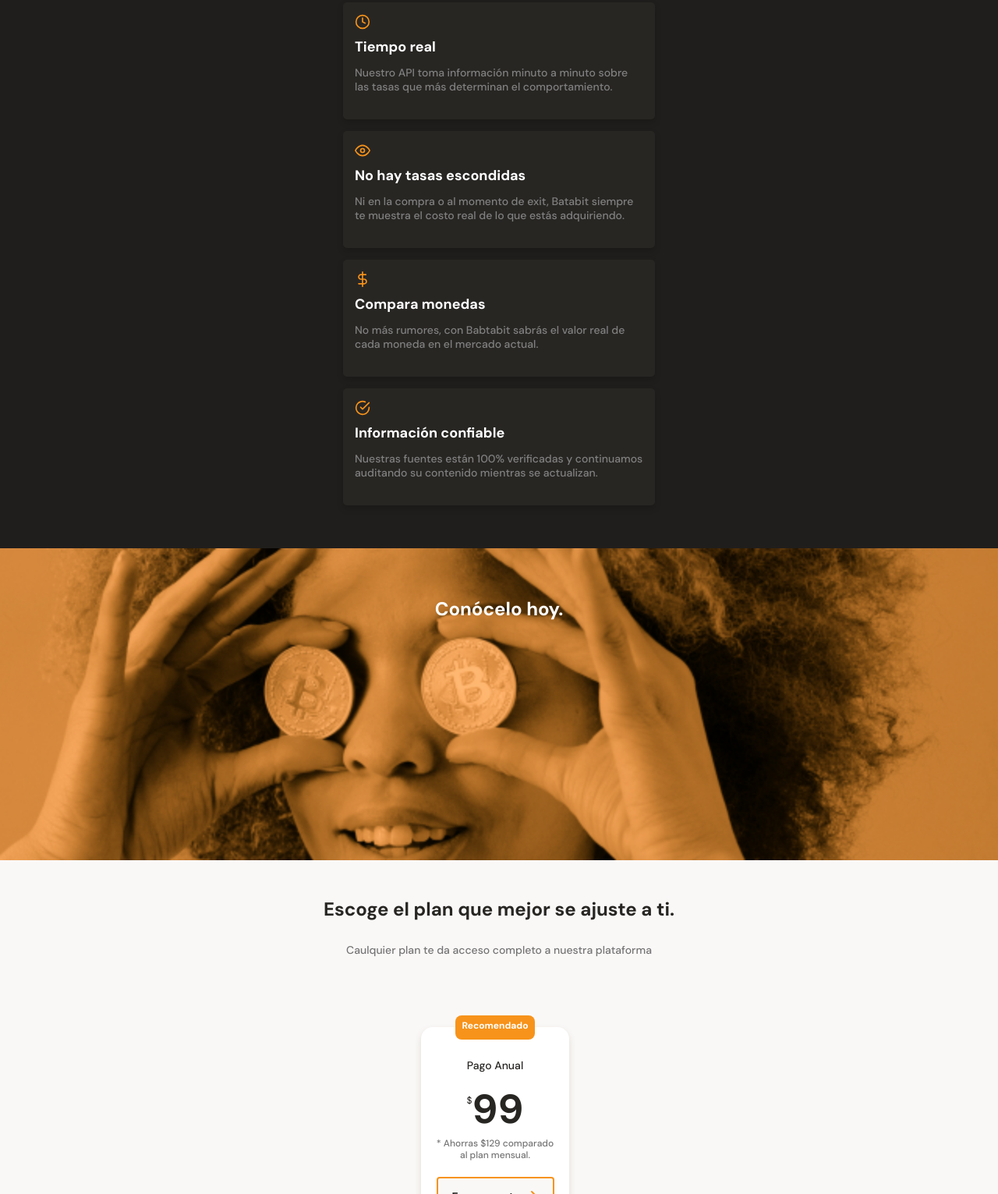
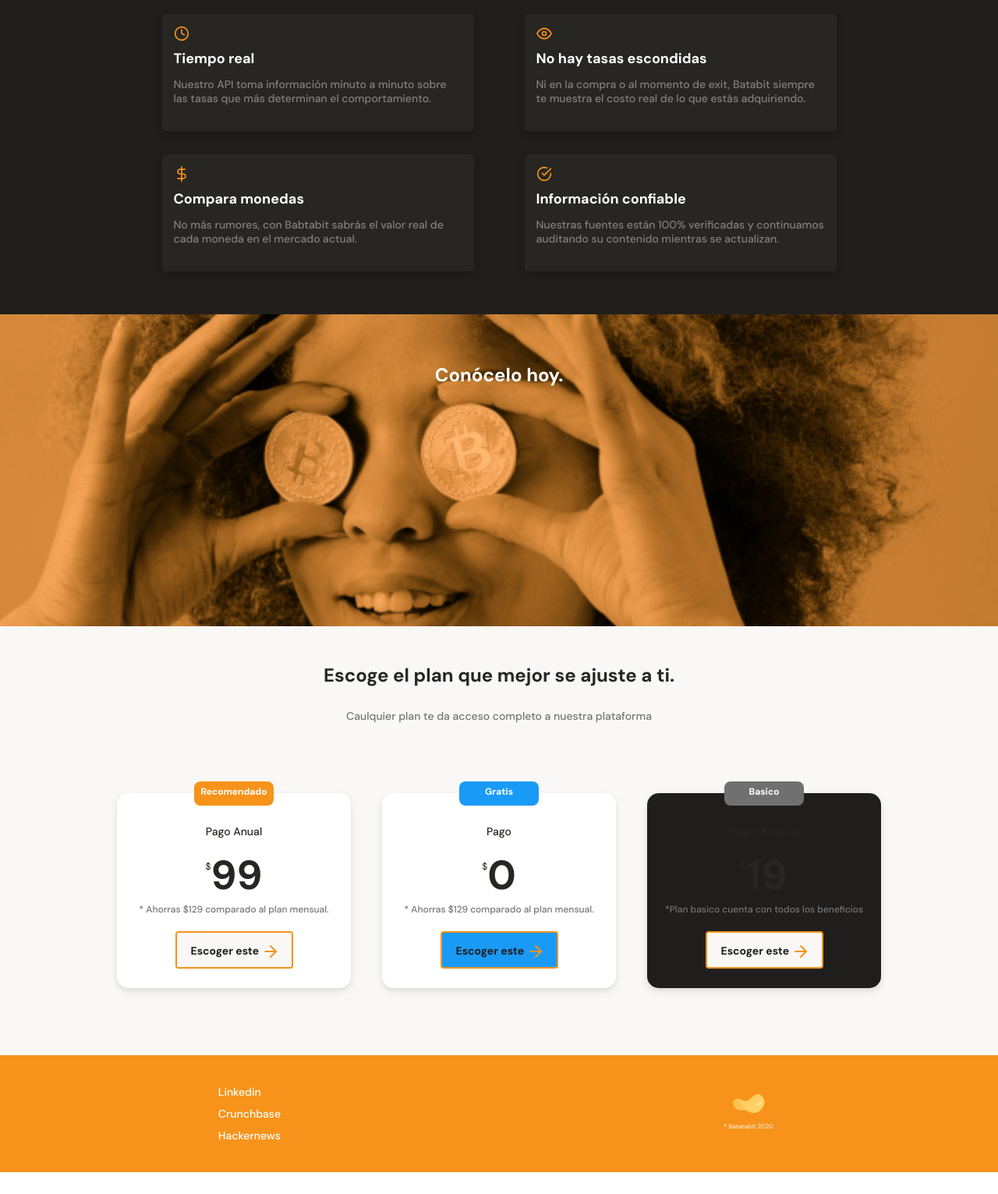
Before and after one commit to Breitner96/FirstMobileProject, a plain HTML site: page index.html in a window 1280 px wide. Shown: the part 1269-2800 px from the top of the page at 78% size. After the commit the page ends 2772 px from the top, so only its background shows below. Drawn offline with Linux system fonts and the light colour scheme.

Commit message:
Proyecto terminado

```diff
--- a/index.html
+++ b/index.html
@@ -4,10 +4,16 @@
     <meta charset="UTF-8">
     <meta http-equiv="X-UA-Compatible" content="IE=edge">
     <meta name="viewport" content="width=device-width, initial-scale=1.0">
-    <link rel="stylesheet" href="css/style.css">
+    <title>First Mobile Project</title>
+
     <link rel="preconnect" href="https://fonts.gstatic.com">
     <link href="https://fonts.googleapis.com/css2?family=DM+Sans:wght@400;500;700&family=Inter:wght@300;500&display=swap" rel="stylesheet">
-    <title>First Mobile Project</title>
+
+
+    <link rel="stylesheet" href="css/style.css">
+    <link rel="stylesheet" href="css/tablet.css" media="(min-width: 930px)">
+    <link rel="stylesheet" href="css/desktop.css" media="(min-width: 1440px)">
+
 </head>
 <body>
 
--- /dev/null
+++ b/scss/desktop.scss
@@ -0,0 +1,35 @@
+.product-cards--container{
+
+    display: flex;
+    flex-wrap: wrap;
+    width: 120rem;
+    margin: 0 auto;
+    flex-grow: 1;
+
+    .product-detail--cards-1{
+        max-width: 50rem;
+        height:20rem;}
+    .product-detail--cards-2{
+        max-width: 50rem;
+        height:20rem;
+    }
+    .product-detail--cards-3{
+        max-width: 50rem;
+        height:20rem;
+    }
+
+    .product-detail--cards-4{
+
+       max-width: 50rem;
+       height:20rem;
+
+    }
+
+}
+
+.plans-container--slider{
+
+
+    justify-content: center;
+
+}
--- a/scss/style.scss
+++ b/scss/style.scss
@@ -16,6 +16,7 @@ $just-white: #FFF;
     height:36rem;
     margin: 0 auto;
     font-family: "Inter",sans-serif;
+
 
     .currency-table--title{
 
@@ -452,8 +453,9 @@ main{
     overscroll-behavior-x: contain;
     scroll-snap-type: x proximity;
     scroll-snap-align: center;
-    margin-left: calc(50% - 12rem);
-    margin-right: calc(50% - 12rem);
+    // margin-left: calc(50% - 12rem);
+    // margin-right: calc(50% - 12rem);
+    scroll-snap-align: center;
 
 
 }
@@ -620,8 +622,8 @@ main{
     overflow-x: scroll;
     overscroll-behavior-x: contain;
     scroll-snap-type: x proximity;
-    margin-left: calc(50% - 12rem);
-    margin-right: calc(50% - 12rem);
+    // margin-left: calc(50% - 12rem);
+    // margin-right: calc(50% - 12rem);
 
 }
 
--- /dev/null
+++ b/scss/tablet.scss
@@ -0,0 +1,16 @@
+
+.product-cards--container{
+
+    display: flex;
+    flex-wrap: wrap;
+    width: 93rem;
+    margin: 0 auto;
+
+}
+
+.plans-container--slider{
+
+
+    justify-content: center;
+
+}
```
Also changed, not shown: css/desktop.css (added), css/style.css, css/tablet.css (added), 3 other files.
